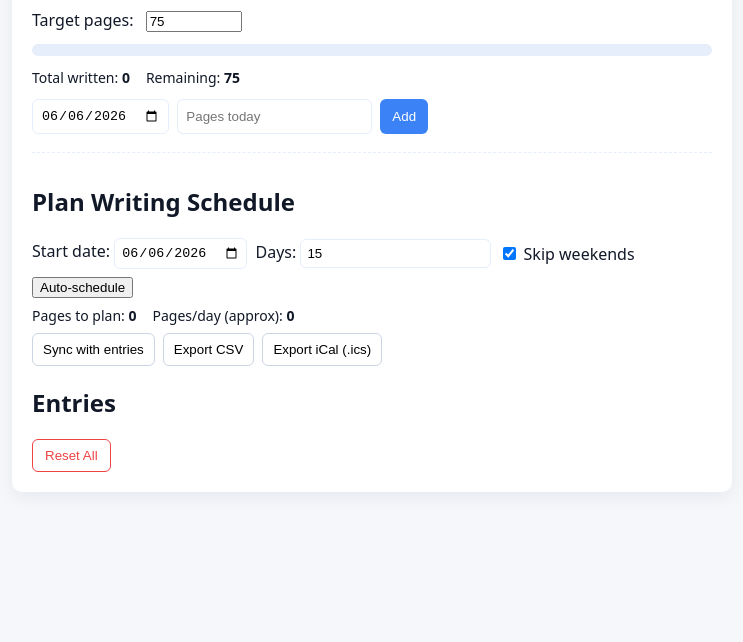
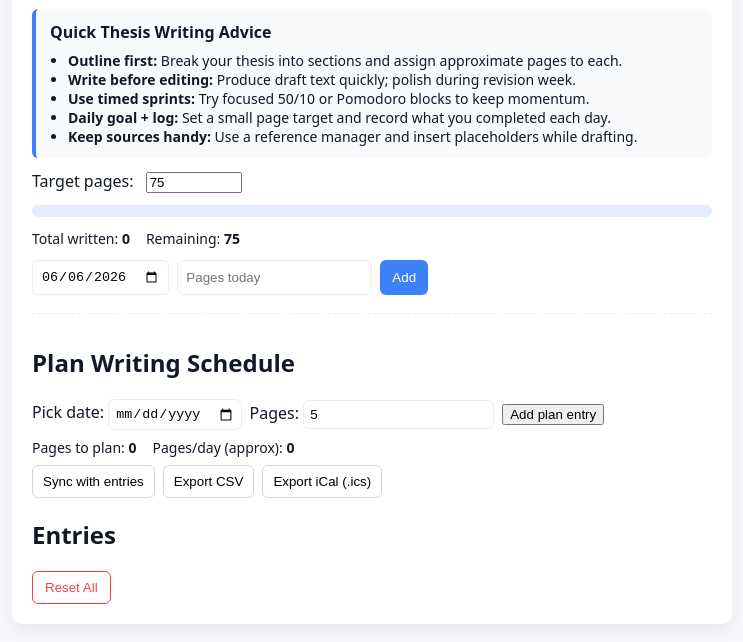
Before and after one commit to DariaKiuru/Master-thesis, a plain HTML site: page 06_tracker/ma-thesis-tracker/index.html in a window 1280 px wide. Shown: the part 74-716 px from the top of the page, without its empty margins (268-1011 px from the left). Drawn offline with Linux system fonts and the light colour scheme.

Commit message:
UI: add Thesis Writing Tips section and styles

```diff
--- a/06_tracker/ma-thesis-tracker/index.html
+++ b/06_tracker/ma-thesis-tracker/index.html
@@ -9,6 +9,17 @@
 <body>
   <div class="container">
     <h1>MA Thesis Pages Tracker</h1>
+
+    <section class="advice">
+      <h2>Quick Thesis Writing Advice</h2>
+      <ul>
+        <li><strong>Outline first:</strong> Break your thesis into sections and assign approximate pages to each.</li>
+        <li><strong>Write before editing:</strong> Produce draft text quickly; polish during revision week.</li>
+        <li><strong>Use timed sprints:</strong> Try focused 50/10 or Pomodoro blocks to keep momentum.</li>
+        <li><strong>Daily goal + log:</strong> Set a small page target and record what you completed each day.</li>
+        <li><strong>Keep sources handy:</strong> Use a reference manager and insert placeholders while drafting.</li>
+      </ul>
+    </section>
 
     <section class="summary">
       <label class="target">Target pages: <input id="targetInput" type="number" min="1" value="75"></label>
@@ -30,11 +41,11 @@
     <section class="scheduler">
       <h2>Plan Writing Schedule</h2>
       <div class="plan-controls">
-        <label>Start date: <input id="planStart" type="date"/></label>
-        <label>Days: <input id="planDays" type="number" min="1" value="15"/></label>
-        <label><input id="skipWeekends" type="checkbox" checked/> Skip weekends</label>
-        <button id="generatePlan">Auto-schedule</button>
+        <label>Pick date: <input id="planDate" type="date"/></label>
+        <label>Pages: <input id="planPages" type="number" min="1" value="5"/></label>
+        <button id="addPlan">Add plan entry</button>
       </div>
+
       <div class="plan-summary">
         <div>Pages to plan: <strong id="pagesToPlan">0</strong></div>
         <div>Pages/day (approx): <strong id="pagesPerDay">0</strong></div>
--- a/06_tracker/ma-thesis-tracker/styles.css
+++ b/06_tracker/ma-thesis-tracker/styles.css
@@ -9,6 +9,9 @@
 body{font-family:system-ui,-apple-system,Segoe UI,Roboto,'Helvetica Neue',Arial; background:var(--bg); color:var(--text); margin:0; padding:24px}
 .container{max-width:720px;margin:0 auto;background:var(--card);padding:20px;border-radius:10px;box-shadow:0 6px 18px rgba(16,24,40,0.06)}
 h1{margin:0 0 12px;font-size:20px}
+.advice{background:#f8fafc;border-left:4px solid var(--accent);padding:12px 14px;margin-bottom:12px;border-radius:6px}
+.advice h2{margin:0 0 8px;font-size:16px}
+.advice ul{margin:0;padding-left:18px;font-size:14px}
 .summary{display:grid;gap:12px;margin-bottom:12px}
 .target input{width:96px;margin-left:8px}
 .progress-wrap{height:12px;background:#e6eefc;border-radius:8px;overflow:hidden}
@@ -37,7 +40,14 @@ h1{margin:0 0 12px;font-size:20px}
 .plan-list .done{color:green;font-weight:600}
 .plan-list .over{color:var(--danger);font-weight:600}
 .plan-list button{padding:6px 8px;border-radius:6px;border:1px solid #e6eefc;background:white;cursor:pointer}
+.plan-list input[type="checkbox"]{transform:scale(1.2);margin-right:8px}
+.plan-list .delete-plan{border-color:var(--danger);color:var(--danger);margin-left:8px}
 .plan-actions{display:flex;gap:8px}
 .plan-actions button{padding:8px 10px;border-radius:6px;border:1px solid #cbd5e1;background:white;cursor:pointer}
 
+.manual-plan{margin:8px 0;padding:8px;border-radius:6px;background:#fbfdff;border:1px solid #eef2ff;display:flex;gap:8px;align-items:center;flex-wrap:wrap}
+.manual-plan h3{margin:0 8px 0 0;font-size:14px}
+.manual-plan input[type="date"], .manual-plan input[type="number"]{padding:6px;border:1px solid #e6eefc;border-radius:6px}
+.manual-plan button{padding:6px 10px;border-radius:6px;border:1px solid #cbd5e1;background:white;cursor:pointer}
+
 @media (max-width:520px){.entry-form{flex-direction:column}.target input{width:100%}}
```
